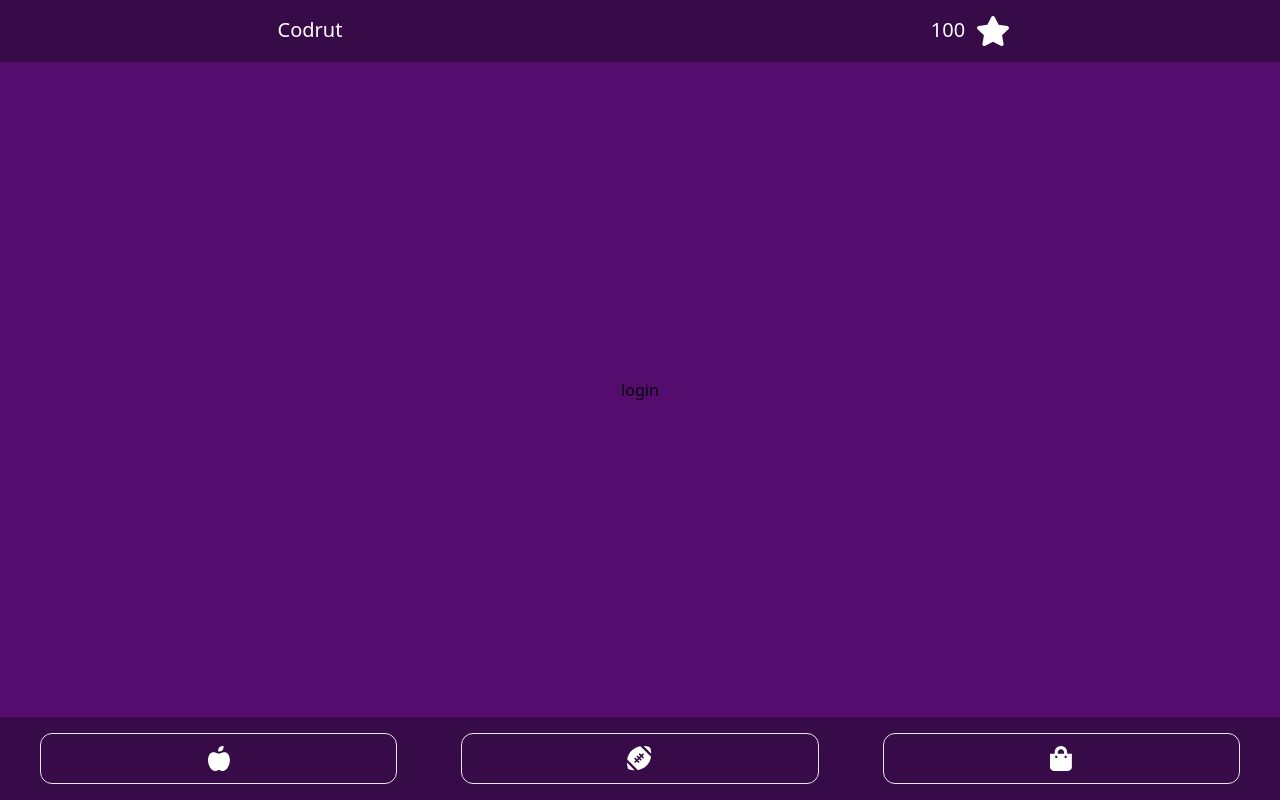
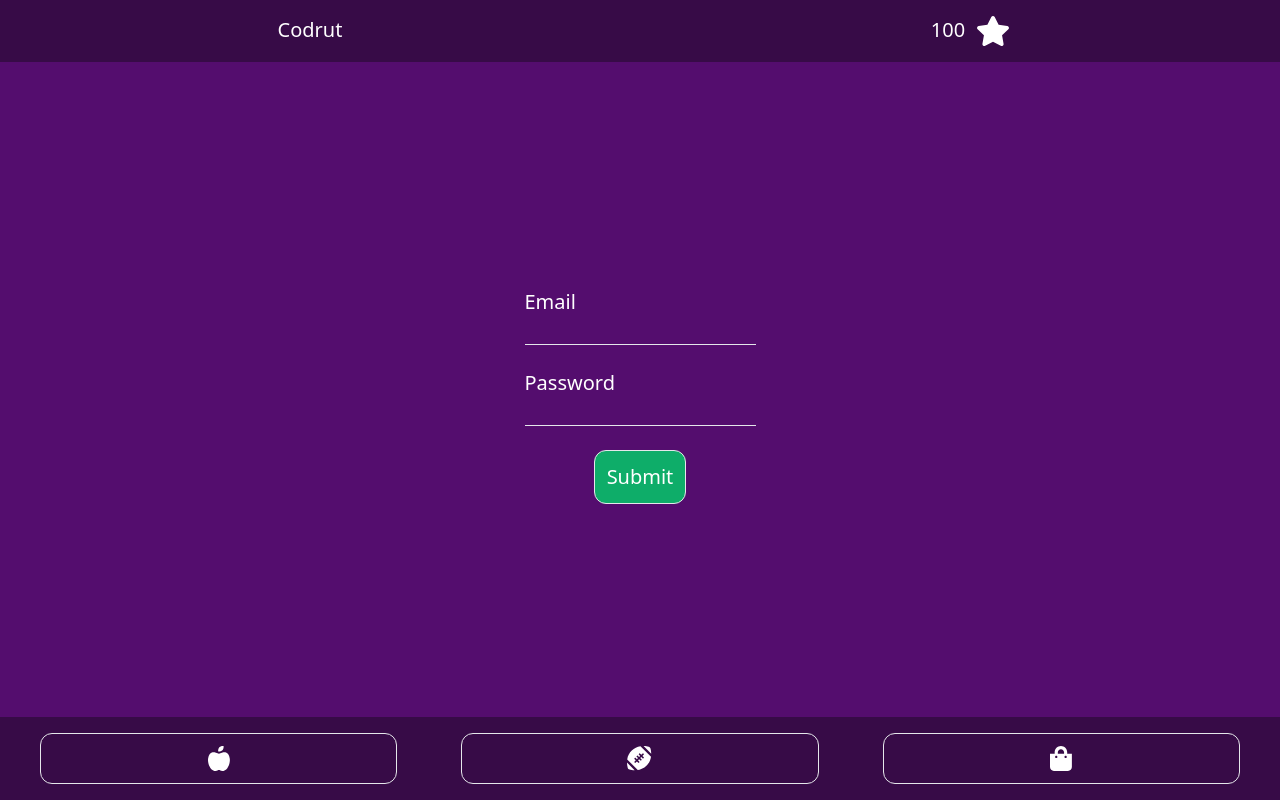
Before and after one commit to silbogdan/kido, a React (Create React App) app in the folder client/: page /login in a window 1280 px wide. Built offline with nearby package versions, Linux system fonts and the light colour scheme.

Commit message:
Add login screen

```diff
--- a/client/src/Screens/FoodScreen.js
+++ b/client/src/Screens/FoodScreen.js
@@ -1,7 +1,47 @@
 import React from 'react';
+import FoodCard from '../Components/FoodCard';
 
 const FoodScreen = () => {
-	return <div className="flex-grow">food</div>;
+    const Colors = ['orange', 'yellow', 'lightGreen', 'darkGreen'];
+
+    Array.prototype.random = function () {
+        return this[Math.floor(Math.random() * this.length)];
+    };
+
+    return (
+        <div className="flex-grow px-3 py-4">
+            <FoodCard
+                title="Adderall"
+                description="Tragi pe nas"
+                points={15}
+                color={Colors.random()}
+                type={1}
+            />
+            <FoodCard
+                title="Adderall"
+                description="Tragi pe nas"
+                points={10}
+                color={Colors.random()}
+                type={1}
+            />
+            <FoodCard
+                title="Adderall"
+                description="Tragi pe nas"
+                points={20}
+                color={Colors.random()}
+                type={1}
+            />
+            <FoodCard
+                title="Savarina"
+                description="Desert"
+                points={15}
+                color={Colors.random()}
+                type={-1}
+            />
+
+        </div>
+
+    );
 };
 
 export default FoodScreen;
--- a/client/src/Screens/LoginScreen.js
+++ b/client/src/Screens/LoginScreen.js
@@ -1,13 +1,41 @@
-import React from 'react';
+import React, { useState } from 'react';
 
 //firt last email rol
 
 const LoginScreen = () => {
-	return (
-		<div className="flex flex-col flex-grow justify-center items-center">
-			login
-		</div>
-	);
+    const [email, setEmail] = useState('');
+    const [password, setPass] = useState('');
+
+    return (
+        <div className="flex flex-col gap-3 flex-grow justify-center items-center">
+            <div>
+                <div className="flex flex-col py-3 gap-1">
+                    <label htmlFor="" className="text-white text-xl">
+                        Email
+                    </label>
+                    <input
+                        onChange={(e) => setEmail(e.target.value)}
+                        type="text"
+                        className="text-white bg-transparent border-b"
+                    />
+                </div>
+
+                <div className="flex flex-col py-3 gap-1">
+                    <label htmlFor="" className="text-white text-xl">
+                        Password
+                    </label>
+                    <input
+                        onChange={(e) => setPass(e.target.value)}
+                        type="password"
+                        className="text-white bg-transparent border-b"
+                    />
+                </div>
+            </div>
+            <button className="btn bg-darkGreen p-3 text-white text-xl border rounded-xl">
+                Submit
+            </button>
+        </div>
+    );
 };
 
 export default LoginScreen;
```
Also changed, not shown: client/src/Screens/RegisterScreen.js (indentation only).
